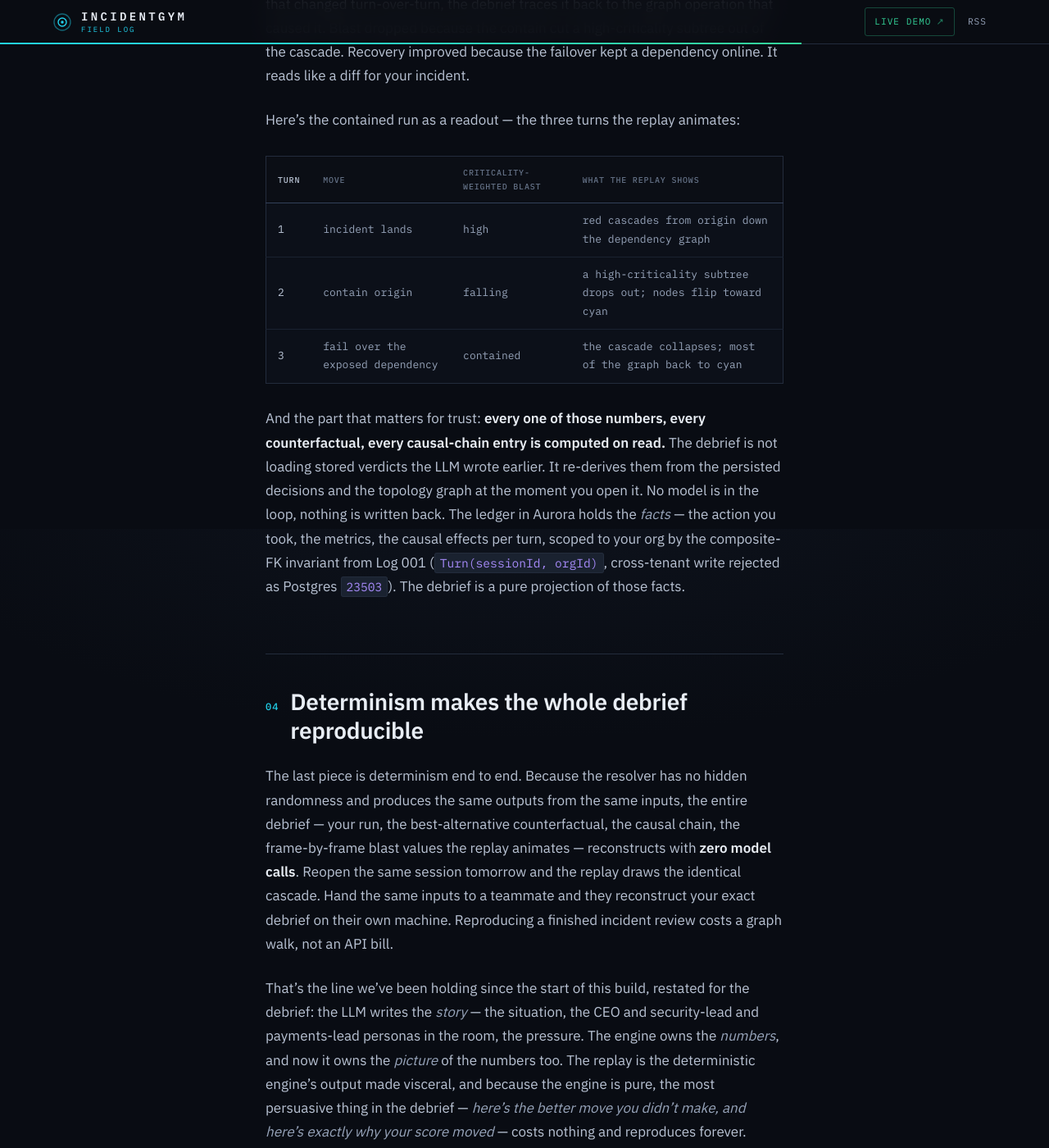
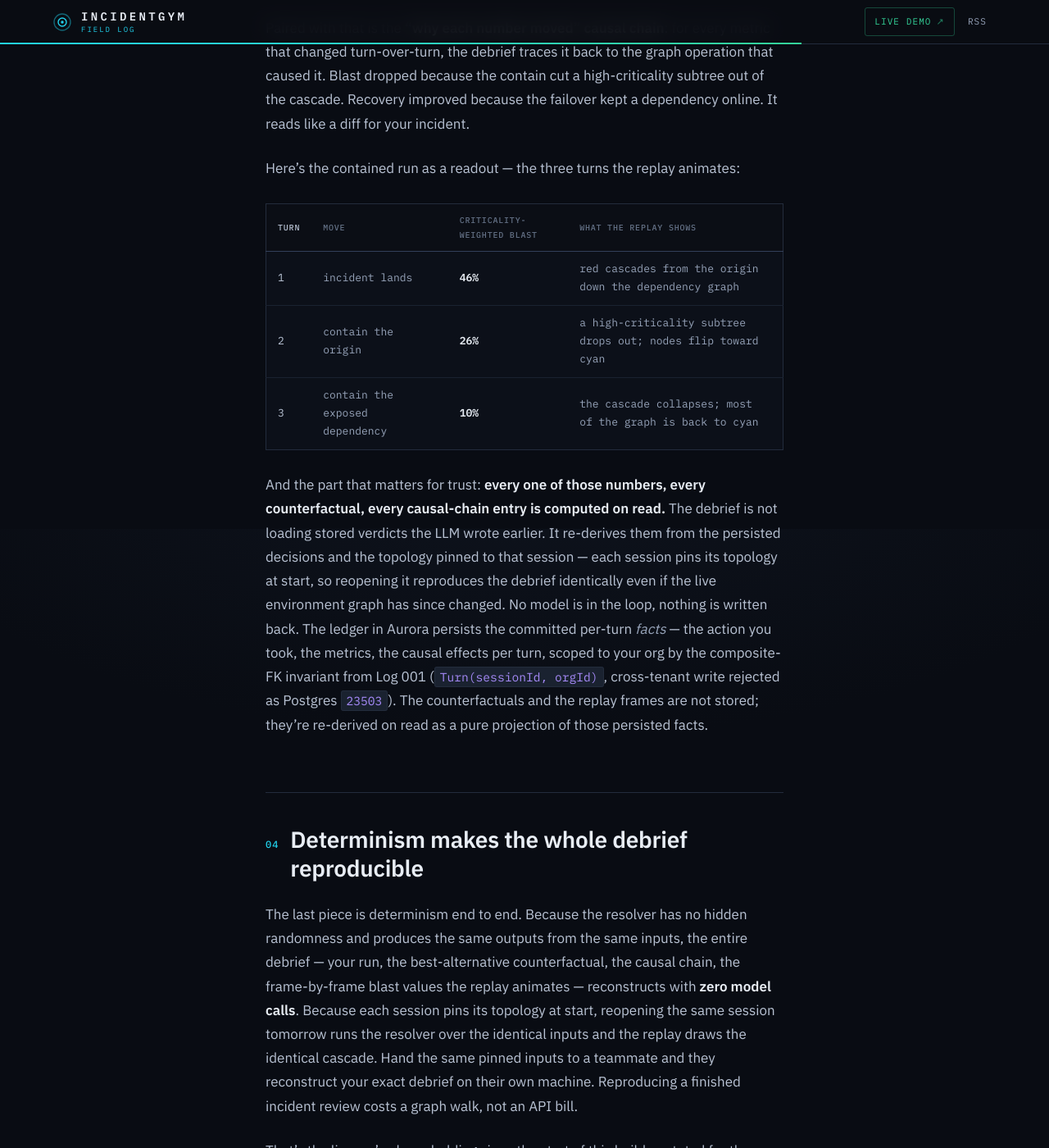
Before and after one commit to bluntmachetti/incidentgym, a Jekyll site: the page built from _posts/2026-06-25-watch-the-blast-radius.md, in a window 1280 px wide and 1400 px high, scrolled down 2955 px. Shown: the whole window at 82% size. Built offline with Jekyll 4.4.1, drawn with Linux system fonts in a browser that asks for light colours; some of the changed text lies outside the part shown.

Commit message:
Revise dispatches per CCG (Claude/Codex/Gemini) review
- Reconcile LOG-001 ↔ LOG-002 on the LLM-assisted communication axis
- Back the LOG-004 title with the real 46→26→10 blast values (table + prose)
- Add a Prisma composite-FK snippet to LOG-003; name Turn_orgId_fkey + Amazon Aurora
- Soften overclaims ("actually happen" → "a model of your environment"); tie
  reproducibility to the session-pinned topology; add serverless framing (no fake latency)
- Add an honest "Where this is today" note to the opener (BYO-topology + multiplayer
  in testing, not yet live)

Co-Authored-By: Claude Opus 4.8 (1M context) <noreply@anthropic.com>

```diff
--- a/_posts/2026-06-25-watch-the-blast-radius.md
+++ b/_posts/2026-06-25-watch-the-blast-radius.md
@@ -2,22 +2,22 @@
 layout: post
 title: "Watch the blast radius go from 46% to 10%."
 date: 2026-06-25 09:00:00 +0000
-description: "A computed readiness score is honest but invisible. So we render it. The Blast-Radius Replay animates an incident across the environment's real Aurora service-dependency graph — red where it spread, cyan where you saved — turn by turn. Here's how the pure graph-cascade resolver works, and why a pure engine lets the debrief re-run your unmade moves with no model call."
+description: "A computed readiness score is honest but invisible. So we render it. The Blast-Radius Replay animates an incident across the service-dependency graph for your environment, persisted in Amazon Aurora PostgreSQL — red where it spread, cyan where you saved — turn by turn. Here's how the pure graph-cascade resolver works, and why a pure engine lets the debrief re-run your unmade moves with no model call."
 log: "004"
 read: "7 min"
-summary: "A deterministic score is defensible but it isn't visceral — so we render it. The Blast-Radius Replay plays the incident across the environment's real Aurora dependency graph, red where it spread and cyan where you contained it, turn by turn. Because the resolver is pure, the debrief re-runs the moves you didn't make to show the best alternative and a why-each-number-moved causal chain — all computed-on-read, no LLM, no writes, and reproducible because the same inputs always produce the same score."
+summary: "A deterministic score is defensible but it isn't visceral — so we render it. The Blast-Radius Replay plays the incident across the service-dependency graph for your environment, persisted in Amazon Aurora PostgreSQL, red where it spread and cyan where you contained it, turn by turn. Because the resolver is pure, the debrief re-runs the moves you didn't make to show the best alternative and a why-each-number-moved causal chain — all computed-on-read, no LLM, no writes, and reproducible because the same inputs always produce the same score."
 flags:
   - text: "Deterministic, computed on read"
     kind: ok
   - text: "Counterfactuals, no model call"
     kind: ok
-  - text: "Real Aurora dependency graph"
+  - text: "Graph persisted in Amazon Aurora"
     kind: ok
 ---
 
-Two logs ago I argued that a security product can't grade you on vibes — that the outcome of a decision has to be *computed* from what would actually happen in your environment, not judged by a language model on how plausible your prose sounds. We built that: a pure graph-cascade resolver that owns the numbers while the LLM is confined to narrative and personas. It works. It's auditable. And on screen, a bare number like a blast-radius percentage is completely inert. A CISO doesn't *feel* a decimal. So this log is about the other half of the job — making the defensible number visceral without letting the rendering touch the math.
+Two logs ago I argued that a security product can't grade you on vibes — that the outcome of a decision has to be *computed* from what would happen in a model of your environment, not judged by a language model on how plausible your prose sounds. We built that: a pure graph-cascade resolver that owns the numbers while the LLM is confined to narrative and personas. It works. It's auditable. And on screen, a bare number like a blast-radius percentage is completely inert. A CISO doesn't *feel* a decimal. So this log is about the other half of the job — making the defensible number visceral without letting the rendering touch the math.
 
-The answer is the **Blast-Radius Replay**: we take the environment's real service-dependency graph — the same one the resolver reads — and animate the incident moving across it, turn by turn. Red spreads down the dependencies that fell. Cyan lights up what your decision saved. The run opens with the blast spreading from the origin and, turn by turn, contracts as your moves contain it. Same engine that scores you, now drawing you a map of the damage.
+The answer is the **Blast-Radius Replay**: we take the environment's real service-dependency graph — the same one the resolver reads — and animate the incident moving across it, turn by turn. Red spreads down the dependencies that fell. Cyan lights up what your decision saved. The run opens with the blast spreading from the origin and, turn by turn, contracts as your moves contain it — from 46% of the criticality-weighted estate on turn one down to 10% by turn three. Same engine that scores you, now drawing you a map of the damage.
 
 > The number says you were better off. The replay shows you *which services* you saved, and which call did it.
 
@@ -33,7 +33,7 @@ From that cascade, the engine reports three scoring axes — `technical`, `speed
 
 The resolver is **pure** in the engineering sense: no hidden randomness, stable ordering, same inputs always produce the same outputs. I keep saying it because almost every nice property in this post falls out of that one constraint.
 
-The most obvious payoff is auditability — a CISO can put the score in front of a board and an auditor can re-derive it. But purity buys something I didn't fully appreciate until we shipped the debrief: **you can re-run the engine over hypotheticals for free.** If the function has no side effects and no hidden randomness, then evaluating "what if I had contained the database instead of failing over the gateway" is just another call with different arguments. No new game, no new LLM turn, no write to Aurora. The engine is a function, so the debrief gets to ask it questions.
+The most obvious payoff is auditability — a CISO can put the score in front of a board and an auditor can re-derive it. But purity buys something I didn't fully appreciate until we shipped the debrief: **you can re-run the engine over hypotheticals for free.** If the function has no side effects and no hidden randomness, then evaluating "what if I had contained the database instead of failing over the gateway" is just another call with different arguments. No new game, no new LLM turn, no write to Aurora. Those counterfactual re-runs happen in-memory inside the serverless function — zero writes back to Aurora, zero LLM API calls. The engine is a function, so the debrief gets to ask it questions.
 
 ## The debrief asks the questions you didn't
 
@@ -45,15 +45,15 @@ Here's the contained run as a readout — the three turns the replay animates:
 
 | Turn | Move | Criticality-weighted blast | What the replay shows |
 |---|---|---|---|
-| 1 | incident lands | high | red cascades from origin down the dependency graph |
-| 2 | contain origin | falling | a high-criticality subtree drops out; nodes flip toward cyan |
-| 3 | fail over the exposed dependency | contained | the cascade collapses; most of the graph back to cyan |
+| 1 | incident lands | **46%** | red cascades from the origin down the dependency graph |
+| 2 | contain the origin | **26%** | a high-criticality subtree drops out; nodes flip toward cyan |
+| 3 | contain the exposed dependency | **10%** | the cascade collapses; most of the graph is back to cyan |
 
-And the part that matters for trust: **every one of those numbers, every counterfactual, every causal-chain entry is computed on read.** The debrief is not loading stored verdicts the LLM wrote earlier. It re-derives them from the persisted decisions and the topology graph at the moment you open it. No model is in the loop, nothing is written back. The ledger in Aurora holds the *facts* — the action you took, the metrics, the causal effects per turn, scoped to your org by the composite-FK invariant from Log 001 (`Turn(sessionId, orgId)`, cross-tenant write rejected as Postgres `23503`). The debrief is a pure projection of those facts.
+And the part that matters for trust: **every one of those numbers, every counterfactual, every causal-chain entry is computed on read.** The debrief is not loading stored verdicts the LLM wrote earlier. It re-derives them from the persisted decisions and the topology pinned to that session — each session pins its topology at start, so reopening it reproduces the debrief identically even if the live environment graph has since changed. No model is in the loop, nothing is written back. The ledger in Aurora persists the committed per-turn *facts* — the action you took, the metrics, the causal effects per turn, scoped to your org by the composite-FK invariant from Log 001 (`Turn(sessionId, orgId)`, cross-tenant write rejected as Postgres `23503`). The counterfactuals and the replay frames are not stored; they're re-derived on read as a pure projection of those persisted facts.
 
 ## Determinism makes the whole debrief reproducible
 
-The last piece is determinism end to end. Because the resolver has no hidden randomness and produces the same outputs from the same inputs, the entire debrief — your run, the best-alternative counterfactual, the causal chain, the frame-by-frame blast values the replay animates — reconstructs with **zero model calls**. Reopen the same session tomorrow and the replay draws the identical cascade. Hand the same inputs to a teammate and they reconstruct your exact debrief on their own machine. Reproducing a finished incident review costs a graph walk, not an API bill.
+The last piece is determinism end to end. Because the resolver has no hidden randomness and produces the same outputs from the same inputs, the entire debrief — your run, the best-alternative counterfactual, the causal chain, the frame-by-frame blast values the replay animates — reconstructs with **zero model calls**. Because each session pins its topology at start, reopening the same session tomorrow runs the resolver over the identical inputs and the replay draws the identical cascade. Hand the same pinned inputs to a teammate and they reconstruct your exact debrief on their own machine. Reproducing a finished incident review costs a graph walk, not an API bill.
 
 That's the line we've been holding since the start of this build, restated for the debrief: the LLM writes the *story* — the situation, the CEO and security-lead and payments-lead personas in the room, the pressure. The engine owns the *numbers*, and now it owns the *picture* of the numbers too. The replay is the deterministic engine's output made visceral, and because the engine is pure, the most persuasive thing in the debrief — *here's the better move you didn't make, and here's exactly why your score moved* — costs nothing and reproduces forever.
 
```
Also changed, not shown: other parts of _posts/2026-06-25-watch-the-blast-radius.md (+1 -1 lines), _posts/2026-06-21-why-another-incident-response-tool.md (+9 -5 lines), _posts/2026-06-22-the-llm-writes-the-story.md (+2 -2 lines), _posts/2026-06-23-cross-tenant-write-is-a-database-error.md (+26 -4 lines).
